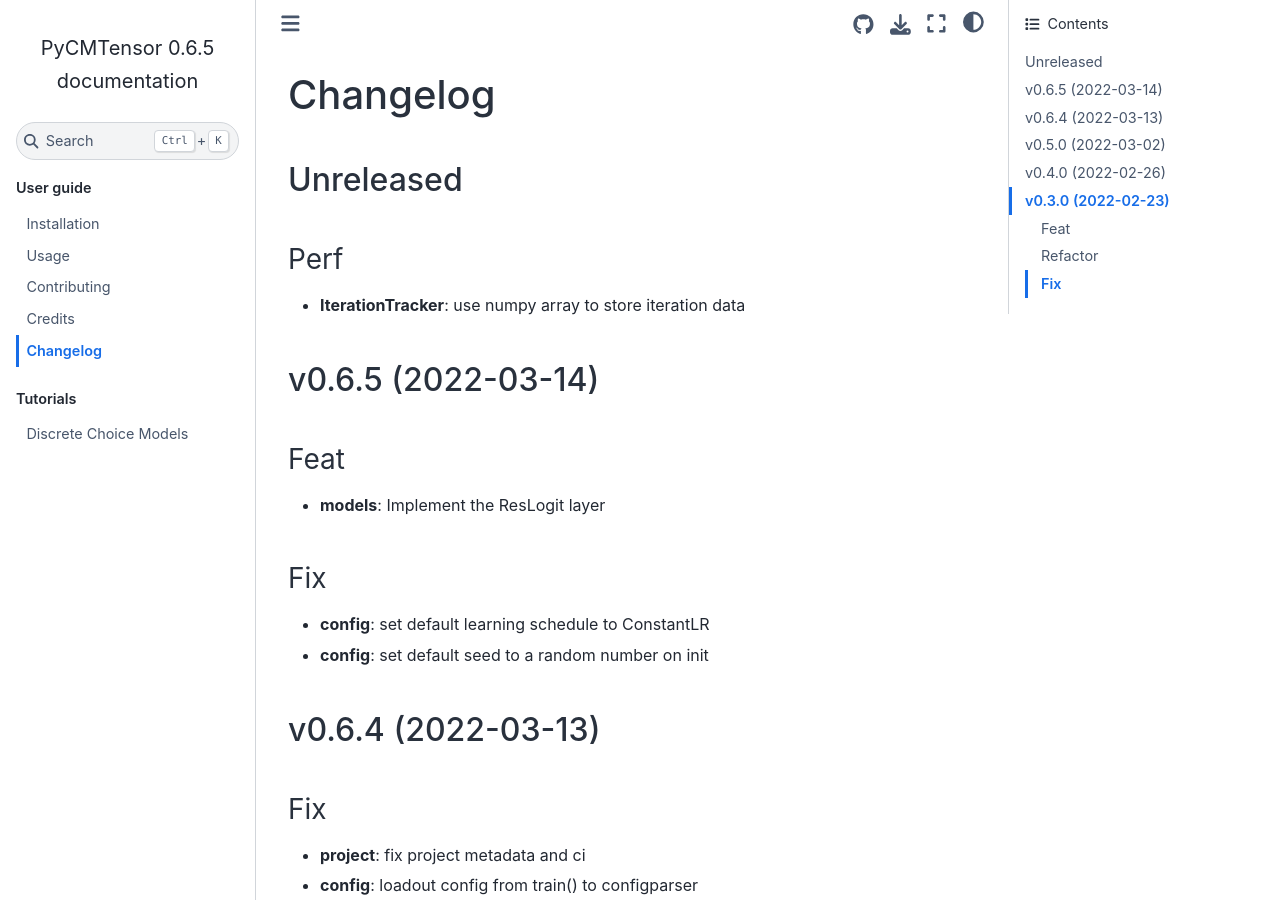
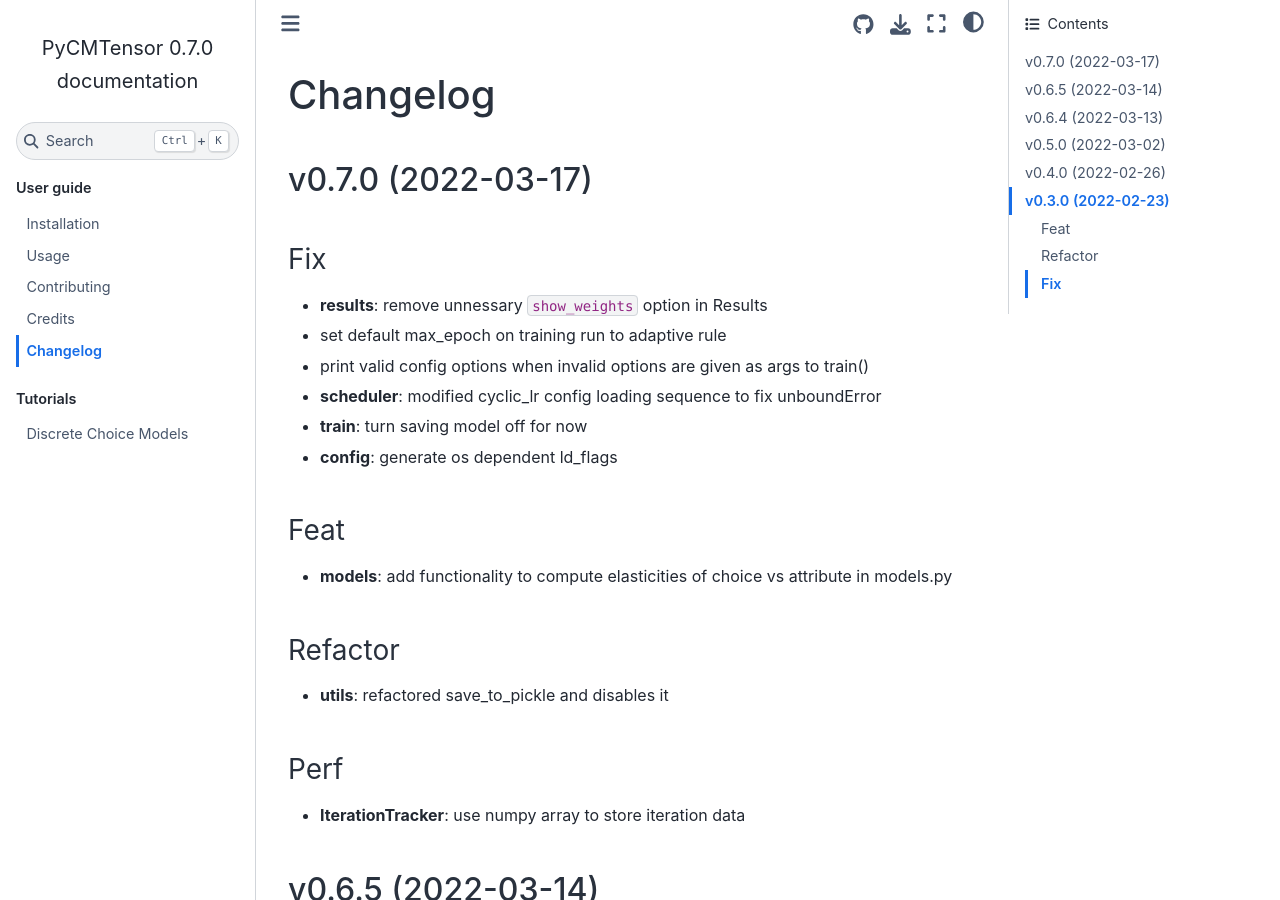
Before and after one commit to mwong009/pycmtensor, a Sphinx documentation site: the page built from docs/changelog.md, in a window 1280 px wide and 900 px high. Built offline with Sphinx 7.4.7 and the Sphinx Book theme 1.1.4, drawn with Linux system fonts in a browser that asks for light colours; pages that are not in the unit, such as notebooks, are missing from menus.

Commit message:
bump: version 0.6.5 → 0.7.0

```diff
--- a/CHANGELOG.md
+++ b/CHANGELOG.md
@@ -1,4 +1,21 @@
-## Unreleased
+## v0.7.0 (2022-03-17)
+
+### Fix
+
+- **results**: remove unnessary `show_weights` option in Results
+- set default max_epoch on training run to adaptive rule
+- print valid config options when invalid options are given as args to train()
+- **scheduler**: modified cyclic_lr config loading sequence to fix unboundError
+- **train**: turn saving model off for now
+- **config**: generate os dependent ld_flags
+
+### Feat
+
+- **models**: add functionality to compute elasticities of choice vs attribute in models.py
+
+### Refactor
+
+- **utils**: refactored save_to_pickle and disables it
 
 ### Perf
 
--- a/docs/conf.py
+++ b/docs/conf.py
@@ -36,9 +36,9 @@
 # the built documents.
 #
 # The short X.Y version.
-version = "0.6.5"
+version = "0.7.0"
 # The full version, including alpha/beta/rc tags.
-release = "0.6.5"
+release = "0.7.0"
 
 # -- General configuration ---------------------------------------------
 
--- a/pycmtensor/__init__.py
+++ b/pycmtensor/__init__.py
@@ -1,7 +1,7 @@
 """Top-level package for PyCMTensor."""
 
 __author__ = """Melvin Wong"""
-__version__ = "0.6.5"
+__version__ = "0.7.0"
 
 from .config import Config
 
--- a/pyproject.toml
+++ b/pyproject.toml
@@ -1,6 +1,6 @@
 [tool.poetry]
 name = "pycmtensor"
-version = "0.6.5"
+version = "0.7.0"
 description = "Python Tensor based package for Deep neural net assisted Discrete Choice Modelling."
 authors = ["Melvin Wong <m.j.w.wong@tue.nl>"]
 license = "MIT License"
@@ -80,7 +80,7 @@
 
 [tool.commitizen]
 name = "cz_conventional_commits"
-version = "0.6.5"
+version = "0.7.0"
 tag_format = "v$version"
 version_files = [
     "pyproject.toml:version",
```
Also changed, not shown: README.md (+6 -6 lines).
